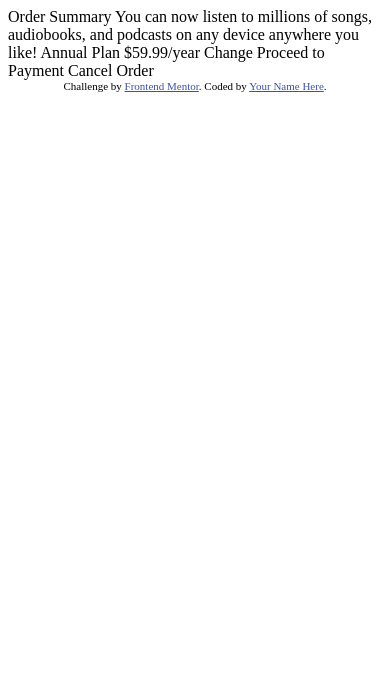
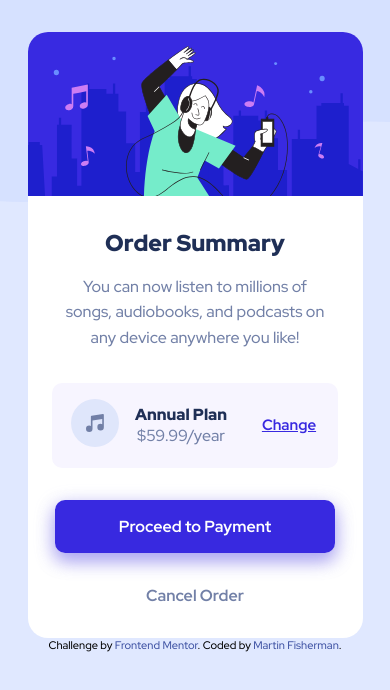
Before and after one commit to mrxryba/order-summary-component-main, a plain HTML site: page index.html in a window 390 px wide. Drawn offline with Linux system fonts and the light colour scheme.

Commit message:
Style- Added background, added responsive design and styling to all elements in the container.

```diff
--- a/index.html
+++ b/index.html
@@ -2,36 +2,44 @@
 <html lang="en">
 <head>
     <meta charset="UTF-8">
-  <meta name="viewport" content="width=device-width, initial-scale=1.0"> <!-- displays site properly based on user's device -->
-
+    <meta content="author" name="Martin Fisherman">
+    <meta name="viewport" content="width=device-width, initial-scale=1.0">
+    <link rel="preconnect" href="https://fonts.googleapis.com">
+    <link rel="preconnect" href="https://fonts.gstatic.com" crossorigin>
+    <link href="https://fonts.googleapis.com/css2?family=Red+Hat+Display:wght@500;700;900&display=swap"
+          rel="stylesheet">
     <link rel="icon" type="image/png" sizes="32x32" href="./images/favicon-32x32.png">
-
+    <link rel="stylesheet" href="style.css">
     <title>Frontend Mentor | Order summary card</title>
 
-  <!-- Feel free to remove these styles or customise in your own stylesheet 👍 -->
-  <style>
-    .attribution { font-size: 11px; text-align: center; }
-    .attribution a { color: hsl(228, 45%, 44%); }
-  </style>
 </head>
 <body>
-
-  Order Summary
-
-  You can now listen to millions of songs, audiobooks, and podcasts on any
-  device anywhere you like!
-
-  Annual Plan
-  $59.99/year
-
-  Change
-
-  Proceed to Payment
-  Cancel Order
-
+<main>
+    <div class="container">
+        <img class="container-image" src="images/illustration-hero.svg" alt="background">
+        <h1 class="title">Order Summary</h1>
+        <p class="desc">You can now listen to millions of songs, audiobooks, and podcasts on any
+            device anywhere you like!</p>
+        <div class="plan-div">
+            <div class="plan-div-text">
+                <p class="plan-type">Annual Plan</p>
+                <p class="plan-price">$59.99/year</p>
+            </div>
+            <button class="plan-change">Change</button>
+        </div>
+        <div class="paymnt-accept">
+            <a class="paymnt-accept-link" href="#">Proceed to Payment</a>
+        </div>
+        <div class="paymnt-cancel">
+            <a class="paymnt-cancel-link" href="#">Cancel Order</a>
+        </div>
+    </div>
+</main>
+<footer>
     <div class="attribution">
         Challenge by <a href="https://www.frontendmentor.io?ref=challenge" target="_blank">Frontend Mentor</a>.
-    Coded by <a href="#">Your Name Here</a>.
+        Coded by <a href="https://github.com/mrxryba">Martin Fisherman</a>.
     </div>
+</footer>
 </body>
 </html>
--- /dev/null
+++ b/style.css
@@ -0,0 +1,214 @@
+:root {
+    --pale-blue: hsl(225, 100%, 94%);
+    --bright-blue: hsl(245, 75%, 52%);
+    --bright-blue-active: hsl(245, 75%, 72%);
+    --very-pale-blue: hsl(255, 100%, 98%);
+    --desaturated-blue: hsl(224, 23%, 55%);
+    --dark-blue: hsl(223, 47%, 23%);
+}
+
+*, *::before, *::after {
+    box-sizing: inherit;
+}
+
+* {
+    margin: 0;
+    padding: 0;
+}
+
+html {
+    box-sizing: border-box;
+}
+
+
+body {
+    background: var(--pale-blue);
+    background-image: url("images/pattern-background-mobile.svg");
+    background-repeat: no-repeat;
+    background-size: 100vw;
+
+    height: 100vh;
+    font-family: 'Red Hat Display', sans-serif;
+}
+
+
+main {
+    display: flex;
+    justify-content: center;
+    align-items: center;
+    padding-top: 2rem;
+}
+
+p {
+    font-size: 16px;
+    font-family: 'Red Hat Display', sans-serif;
+}
+
+a {
+    text-decoration: none;
+}
+
+.container {
+    max-width: 335px;
+    background: white;
+    border-radius: 20px;
+    display: flex;
+    flex-direction: column;
+    align-items: center;
+    justify-content: center;
+    padding-bottom: 2rem;
+}
+
+.container-image {
+    width: 100%;
+    border-radius: 20px 20px 0 0;
+}
+
+.title {
+    color: var(--dark-blue);
+    padding: 2rem 0 1rem 0;
+    font-size: 23px;
+    font-weight: 900;
+}
+
+.desc {
+    color: var(--desaturated-blue);
+    text-align: center;
+    padding: 0 2rem 2rem;
+    line-height: 1.6;
+}
+
+
+.plan-div {
+    display: flex;
+    flex-direction: row;
+    background: var(--very-pale-blue);
+    padding: 1rem 1.2rem 1rem 1.2rem;
+    border-radius: 10px;
+    gap: 1rem;
+}
+
+.plan-div:before {
+    content: url("images/icon-music.svg");
+}
+
+
+.plan-div-text {
+    display: flex;
+    flex-direction: column;
+    justify-content: center;
+    align-items: center;
+    padding: 0 1rem 0 0;
+}
+
+.plan-type {
+    color: var(--dark-blue);
+    font-weight: 900;
+}
+
+.plan-price {
+    color: var(--desaturated-blue);
+}
+
+.plan-change {
+    width: 60px;
+    border: none;
+    padding: 0;
+    background: none;
+    font-size: 15px;
+    cursor: pointer;
+    display: inline-block;
+    text-decoration: underline;
+    color: var(--bright-blue);
+    font-weight: 700;
+    font-family: 'Red Hat Display', sans-serif;
+}
+
+.plan-change:hover {
+    color: var(--bright-blue-active);
+    text-decoration: none;
+}
+
+.paymnt-accept {
+    padding: 3rem 0 0 0;
+}
+
+.paymnt-cancel {
+    padding: 3rem 0 0 0;
+}
+
+.paymnt-accept-link {
+    color: white;
+    padding: 1rem 4rem 1rem 4rem;
+    background: var(--bright-blue);
+    border-radius: 10px;
+    font-weight: 700;
+    box-shadow: 0 8px 16px 0 rgba(139, 130, 237, 0.50), 0 6px 20px 0 rgba(139, 130, 237, 0.49);
+}
+
+.paymnt-accept-link:hover {
+    background: var(--bright-blue-active);
+}
+
+.paymnt-cancel-link {
+    padding: 1rem 3rem 1rem 3rem;
+    border-radius: 10px;
+    color: var(--desaturated-blue);
+    font-weight: 700;
+}
+
+.paymnt-cancel-link:hover {
+    color: var(--dark-blue);
+}
+
+
+.attribution {
+    font-size: 11px;
+    text-align: center;
+}
+
+.attribution a {
+    color: hsl(228, 45%, 44%);
+}
+
+@media only screen and (min-width: 800px) {
+    body {
+        background-image: url("images/pattern-background-desktop.svg");
+        background-size: 100vw 50vh;
+        background-repeat: no-repeat;
+    }
+
+    .container {
+        max-width: 435px;
+    }
+
+    main {
+        padding-top: 8rem;
+    }
+
+    .title {
+        font-size: 28px;
+        font-weight: 900;
+    }
+
+    .desc {
+        padding: 0 3rem 2rem;
+    }
+
+    .plan-div {
+        line-height: 1.5;
+        padding: 1rem 1.66rem 1rem 1.66rem;
+        gap: 0;
+    }
+
+
+    .plan-div-text {
+        line-height: 1.7;
+        padding: 0 5rem 0 1rem;
+    }
+
+
+    .paymnt-accept-link {
+        padding: 1rem 6rem 1rem 6rem;
+    }
+}
```
Lines whose indentation alone changed are shown as unchanged.
